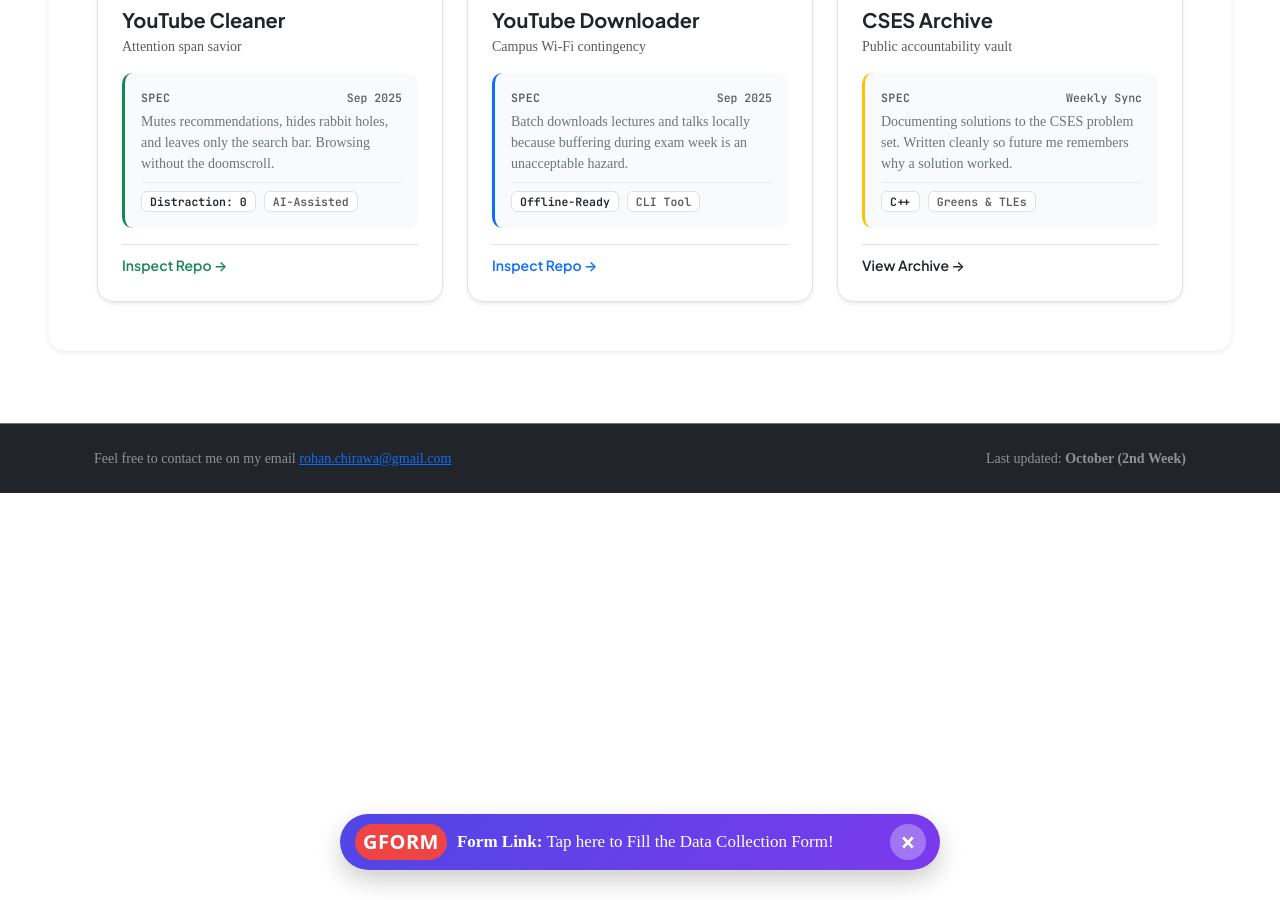
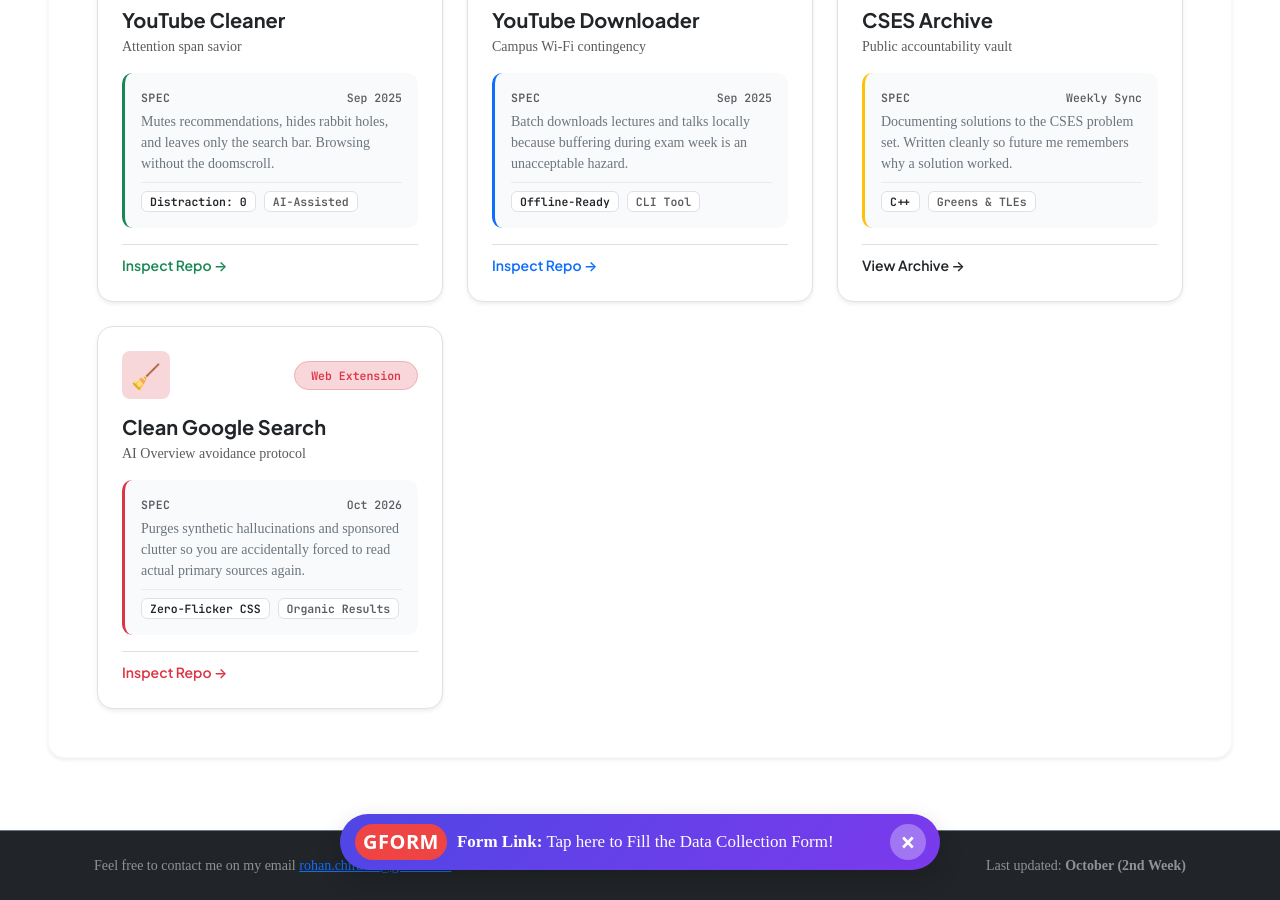
Before and after one commit to tninanofchirawa/personal-website-1, a Jekyll site: the page built from Nd-s/projects.html, in a window 1280 px wide and 900 px high, scrolled down 1182 px. Built offline with Jekyll 4.4.1, drawn with Linux system fonts in a browser that asks for light colours; some web fonts are replaced.

Commit message:
New ticket

```diff
--- a/Nd-s/projects.html
+++ b/Nd-s/projects.html
@@ -37,7 +37,8 @@
         <!-- Header -->
         <div class="mb-4">
           <div class="d-inline-flex align-items-center gap-2 mb-2">
-            <span class="badge bg-secondary-subtle text-secondary border border-secondary-subtle rounded-pill px-3 py-1 text-uppercase mono-tag">
+            <span
+              class="badge bg-secondary-subtle text-secondary border border-secondary-subtle rounded-pill px-3 py-1 text-uppercase mono-tag">
               Personal Utilities
             </span>
           </div>
@@ -52,13 +53,17 @@
 
           <!-- Card 1: YouTube Cleaner -->
           <div class="col-12 col-md-6 col-lg-4">
-            <div class="card h-100 shadow-sm border rounded-4 p-4 bg-white d-flex flex-column position-relative card-hover-effect">
+            <div
+              class="card h-100 shadow-sm border rounded-4 p-4 bg-white d-flex flex-column position-relative card-hover-effect">
 
               <div class="d-flex align-items-center justify-content-between mb-3">
-                <div class="d-inline-flex align-items-center justify-content-center bg-success-subtle text-success rounded-3" style="width: 48px; height: 48px;">
+                <div
+                  class="d-inline-flex align-items-center justify-content-center bg-success-subtle text-success rounded-3"
+                  style="width: 48px; height: 48px;">
                   <span class="fs-4">🧹</span>
                 </div>
-                <span class="badge bg-success-subtle text-success-emphasis border border-success-subtle rounded-pill px-3 py-2 mono-tag">
+                <span
+                  class="badge bg-success-subtle text-success-emphasis border border-success-subtle rounded-pill px-3 py-2 mono-tag">
                   Completed
                 </span>
               </div>
@@ -72,7 +77,8 @@
                   <span class="text-muted mono-tag">Sep 2025</span>
                 </div>
                 <p class="small text-secondary mb-2 mt-1">
-                  Mutes recommendations, hides rabbit holes, and leaves only the search bar. Browsing without the doomscroll.
+                  Mutes recommendations, hides rabbit holes, and leaves only the search bar. Browsing without the
+                  doomscroll.
                 </p>
                 <div class="d-flex align-items-center gap-2 pt-2 border-top border-light-subtle">
                   <span class="badge bg-white text-dark border px-2 py-1 mono-tag">Distraction: 0</span>
@@ -81,7 +87,8 @@
               </div>
 
               <div class="pt-2 mt-auto border-top">
-                <a href="https://github.com/tninanofchirawa/youtube-cleaner" target="_blank" rel="noopener noreferrer" class="stretched-link text-success text-decoration-none small fw-semibold">
+                <a href="https://github.com/tninanofchirawa/youtube-cleaner" target="_blank" rel="noopener noreferrer"
+                  class="stretched-link text-success text-decoration-none small fw-semibold">
                   Inspect Repo &rarr;
                 </a>
               </div>
@@ -90,13 +97,17 @@
 
           <!-- Card 2: YouTube Downloader -->
           <div class="col-12 col-md-6 col-lg-4">
-            <div class="card h-100 shadow-sm border rounded-4 p-4 bg-white d-flex flex-column position-relative card-hover-effect">
+            <div
+              class="card h-100 shadow-sm border rounded-4 p-4 bg-white d-flex flex-column position-relative card-hover-effect">
 
               <div class="d-flex align-items-center justify-content-between mb-3">
-                <div class="d-inline-flex align-items-center justify-content-center bg-primary-subtle text-primary rounded-3" style="width: 48px; height: 48px;">
+                <div
+                  class="d-inline-flex align-items-center justify-content-center bg-primary-subtle text-primary rounded-3"
+                  style="width: 48px; height: 48px;">
                   <span class="fs-4">📥</span>
                 </div>
-                <span class="badge bg-primary-subtle text-primary border border-primary-subtle rounded-pill px-3 py-2 mono-tag">
+                <span
+                  class="badge bg-primary-subtle text-primary border border-primary-subtle rounded-pill px-3 py-2 mono-tag">
                   Utility Script
                 </span>
               </div>
@@ -110,7 +121,8 @@
                   <span class="text-muted mono-tag">Sep 2025</span>
                 </div>
                 <p class="small text-secondary mb-2 mt-1">
-                  Batch downloads lectures and talks locally because buffering during exam week is an unacceptable hazard.
+                  Batch downloads lectures and talks locally because buffering during exam week is an unacceptable
+                  hazard.
                 </p>
                 <div class="d-flex align-items-center gap-2 pt-2 border-top border-light-subtle">
                   <span class="badge bg-white text-dark border px-2 py-1 mono-tag">Offline-Ready</span>
@@ -119,7 +131,8 @@
               </div>
 
               <div class="pt-2 mt-auto border-top">
-                <a href="https://github.com/tninanofchirawa/youtube-downloader" target="_blank" rel="noopener noreferrer" class="stretched-link text-primary text-decoration-none small fw-semibold">
+                <a href="https://github.com/tninanofchirawa/youtube-downloader" target="_blank"
+                  rel="noopener noreferrer" class="stretched-link text-primary text-decoration-none small fw-semibold">
                   Inspect Repo &rarr;
                 </a>
               </div>
@@ -128,13 +141,17 @@
 
           <!-- Card 3: CSES Archive -->
           <div class="col-12 col-md-6 col-lg-4">
-            <div class="card h-100 shadow-sm border rounded-4 p-4 bg-white d-flex flex-column position-relative card-hover-effect">
+            <div
+              class="card h-100 shadow-sm border rounded-4 p-4 bg-white d-flex flex-column position-relative card-hover-effect">
 
               <div class="d-flex align-items-center justify-content-between mb-3">
-                <div class="d-inline-flex align-items-center justify-content-center bg-warning-subtle text-warning-emphasis rounded-3" style="width: 48px; height: 48px;">
+                <div
+                  class="d-inline-flex align-items-center justify-content-center bg-warning-subtle text-warning-emphasis rounded-3"
+                  style="width: 48px; height: 48px;">
                   <span class="fs-4">⌨️</span>
                 </div>
-                <span class="badge bg-warning-subtle text-warning-emphasis border border-warning-subtle rounded-pill px-3 py-2 mono-tag">
+                <span
+                  class="badge bg-warning-subtle text-warning-emphasis border border-warning-subtle rounded-pill px-3 py-2 mono-tag">
                   In Progress
                 </span>
               </div>
@@ -148,7 +165,8 @@
                   <span class="text-muted mono-tag">Weekly Sync</span>
                 </div>
                 <p class="small text-secondary mb-2 mt-1">
-                  Documenting solutions to the CSES problem set. Written cleanly so future me remembers why a solution worked.
+                  Documenting solutions to the CSES problem set. Written cleanly so future me remembers why a solution
+                  worked.
                 </p>
                 <div class="d-flex align-items-center gap-2 pt-2 border-top border-light-subtle">
                   <span class="badge bg-white text-dark border px-2 py-1 mono-tag">C++</span>
@@ -157,13 +175,59 @@
               </div>
 
               <div class="pt-2 mt-auto border-top">
-                <a href="{{ '/Nd-s/cses.html' | relative_url }}" class="stretched-link text-dark text-decoration-none small fw-semibold">
+                <a href="{{ '/Nd-s/cses.html' | relative_url }}"
+                  class="stretched-link text-dark text-decoration-none small fw-semibold">
                   View Archive &rarr;
                 </a>
               </div>
             </div>
           </div>
 
+          <!-- Card 4: Clean Google Search -->
+          <div class="col-12 col-md-6 col-lg-4">
+            <div
+              class="card h-100 shadow-sm border rounded-4 p-4 bg-white d-flex flex-column position-relative card-hover-effect">
+
+              <div class="d-flex align-items-center justify-content-between mb-3">
+                <div
+                  class="d-inline-flex align-items-center justify-content-center bg-danger-subtle text-danger rounded-3"
+                  style="width: 48px; height: 48px;">
+                  <span class="fs-4">🧹</span>
+                </div>
+                <span
+                  class="badge bg-danger-subtle text-danger border border-danger-subtle rounded-pill px-3 py-2 mono-tag">
+                  Web Extension
+                </span>
+              </div>
+
+              <h5 class="fw-bold text-dark mb-1">Clean Google Search</h5>
+              <p class="text-muted small mb-3">AI Overview avoidance protocol</p>
+
+              <div class="ticket-box p-3 border-start border-3 border-danger mb-3 flex-grow-1">
+                <div class="d-flex justify-content-between align-items-center mb-1">
+                  <span class="text-uppercase fw-bold text-muted mono-tag" style="letter-spacing: 0.04em;">Spec</span>
+                  <span class="text-muted mono-tag">Oct 2026</span>
+                </div>
+                <p class="small text-secondary mb-2 mt-1">
+                  Purges synthetic hallucinations and sponsored clutter so you are accidentally forced to read actual
+                  primary sources again.
+                </p>
+                <div class="d-flex align-items-center gap-2 pt-2 border-top border-light-subtle">
+                  <span class="badge bg-white text-dark border px-2 py-1 mono-tag">Zero-Flicker CSS</span>
+                  <span class="badge bg-white text-muted border px-2 py-1 mono-tag">Organic Results</span>
+                </div>
+              </div>
+
+              <div class="pt-2 mt-auto border-top">
+                <a href="https://github.com/tninanofchirawa/clean-google-search" target="_blank"
+                  rel="noopener noreferrer" class="stretched-link text-danger text-decoration-none small fw-semibold">
+                  Inspect Repo &rarr;
+                </a>
+              </div>
+            </div>
+          </div>
+
+
         </div>
       </div>
     </div>
```
